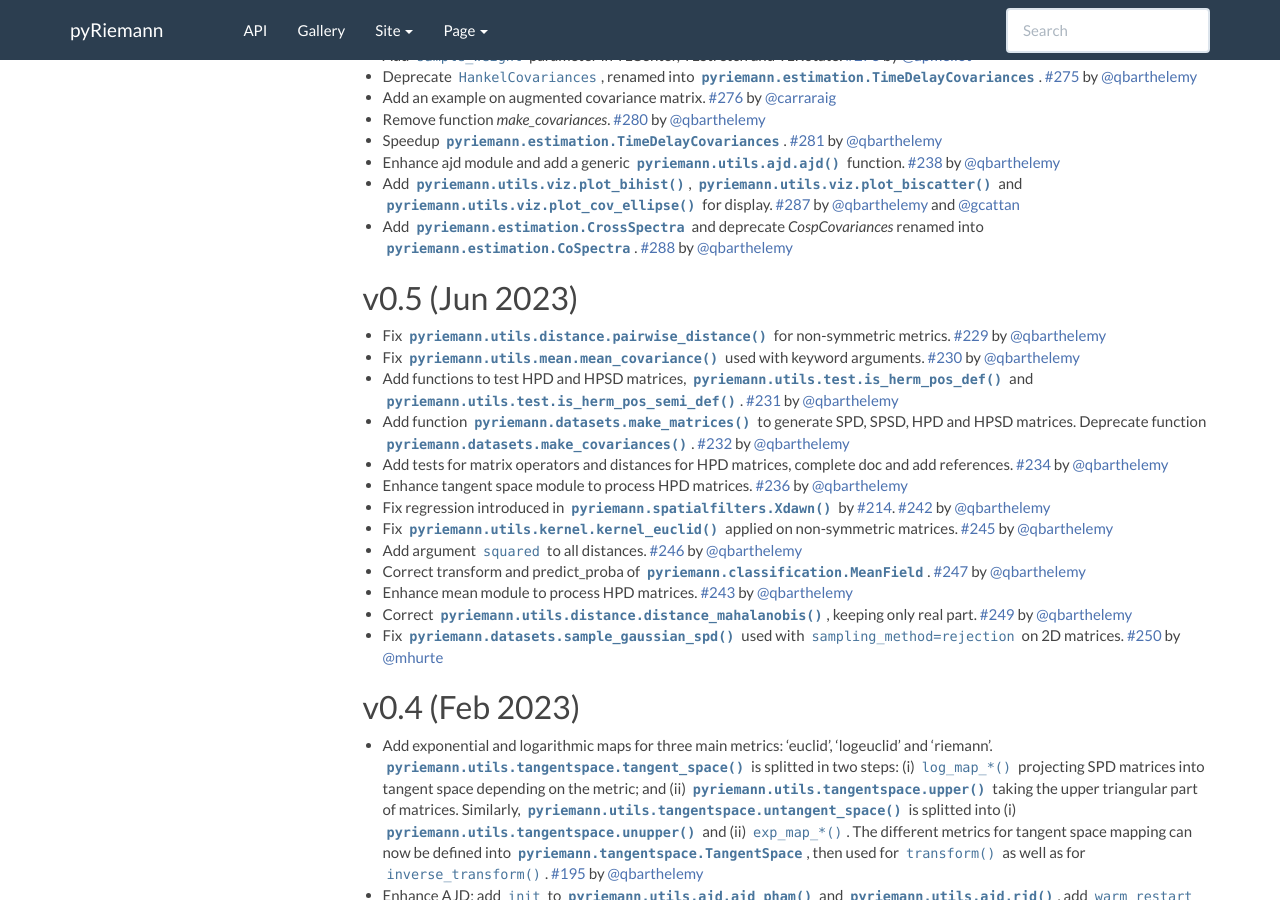
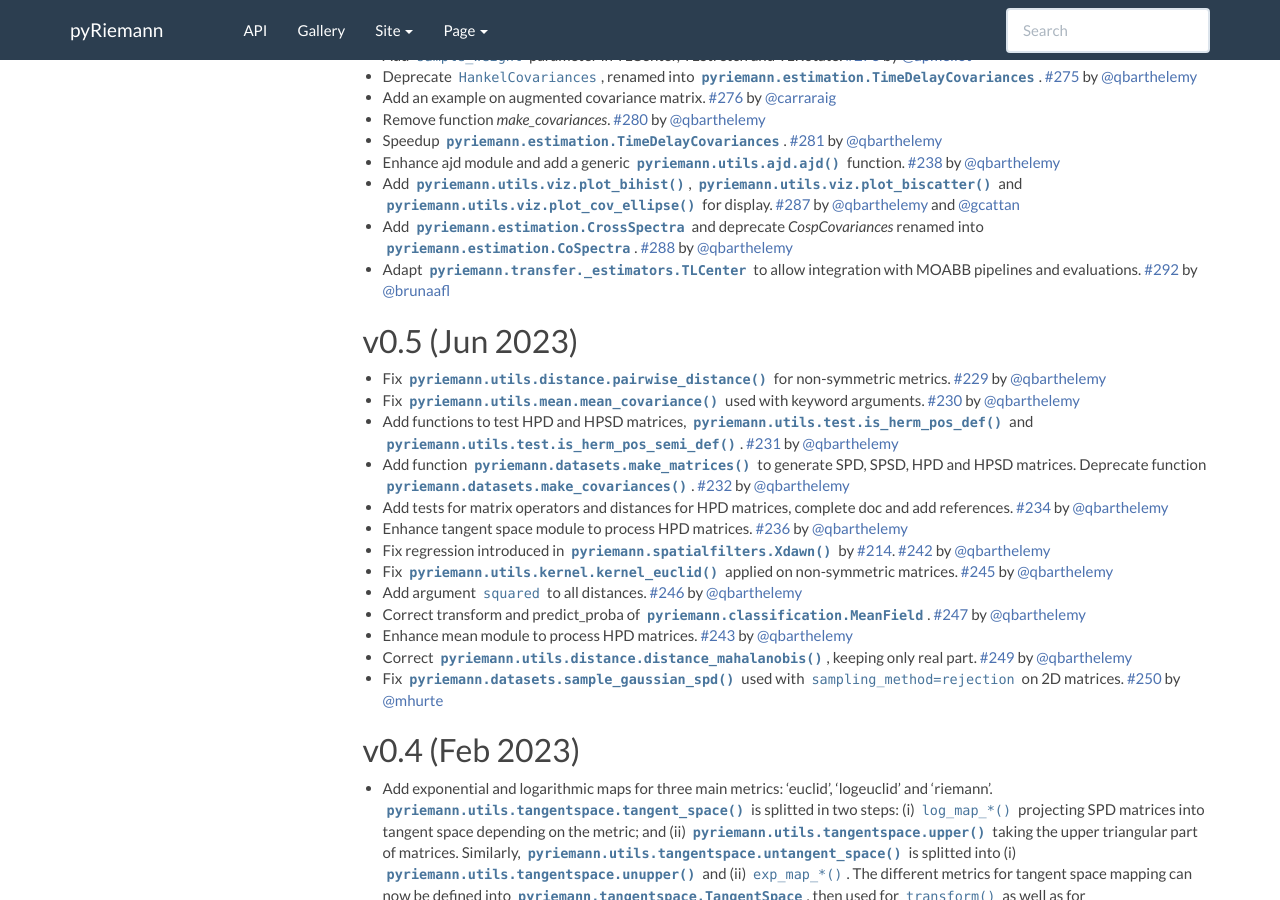
Before and after one commit to pyRiemann/pyRiemann, a Sphinx documentation site: the page built from doc/whatsnew.rst, in a window 1280 px wide and 900 px high, scrolled down 479 px. Built offline with Sphinx 7.4.7, drawn with Linux system fonts in a browser that asks for light colours; pages that are not in the unit, such as notebooks, are missing from menus; the version number could not be read and is left out.

Commit message:
updating whatsnew file

```diff
--- a/doc/whatsnew.rst
+++ b/doc/whatsnew.rst
@@ -46,6 +46,8 @@ v0.6.dev
   by :user:`qbarthelemy` and :user:`gcattan`
 
 - Add :class:`pyriemann.estimation.CrossSpectra` and deprecate `CospCovariances` renamed into :class:`pyriemann.estimation.CoSpectra`. :pr:`288` by :user:`qbarthelemy`
+
+- Adapt :class:`pyriemann.transfer._estimators.TLCenter` to allow integration with MOABB pipelines and evaluations. :pr:`292` by :user:`brunaafl`
 
 v0.5 (Jun 2023)
 ---------------
```
